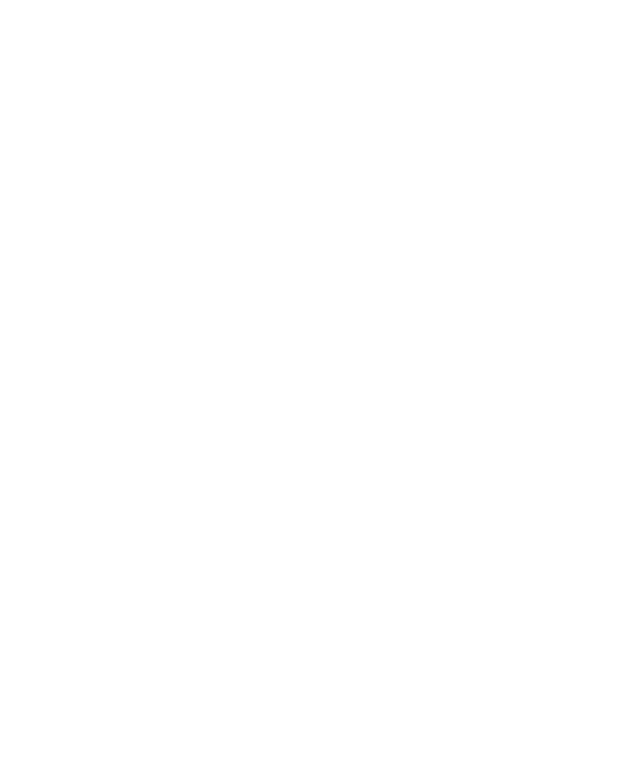
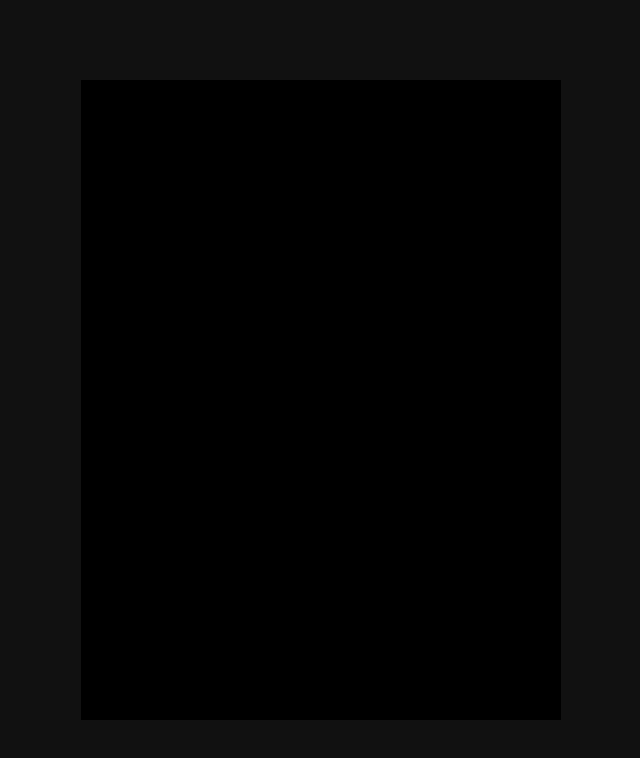
Before and after one commit to YoselinDT/04-arkanoid, a plain HTML site: page index.html in a window 1280 px wide. Shown: the whole page, without its empty margins (319-959 px from the left). Drawn offline with Linux system fonts and the light colour scheme.

Commit message:
Agregar estilos básicos para el MVP de Arkanoid en style.css

```diff
--- a/style.css
+++ b/style.css
@@ -1 +1,15 @@
 /* Arkanoid MVP */
+
+body {
+  margin: 0;
+  min-height: 100vh;
+  display: flex;
+  align-items: center;
+  justify-content: center;
+  background: #111;
+}
+
+#game {
+  background: #000;
+  display: block;
+}
```
